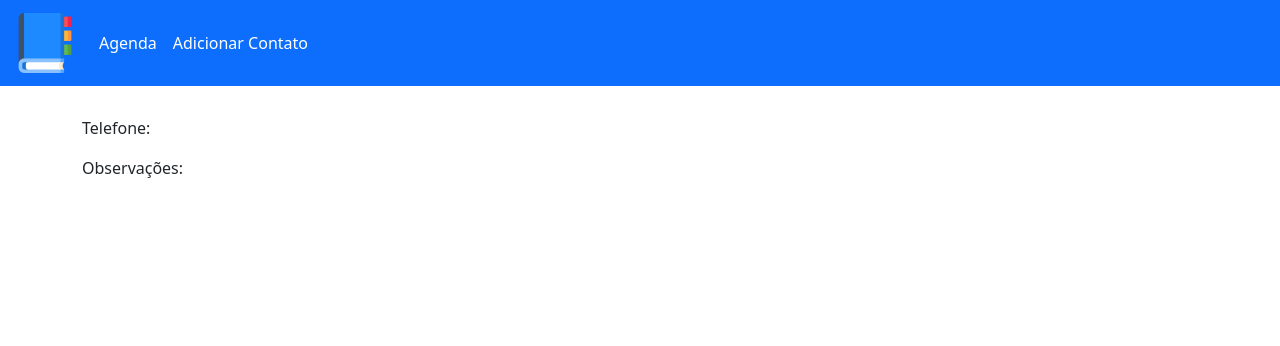
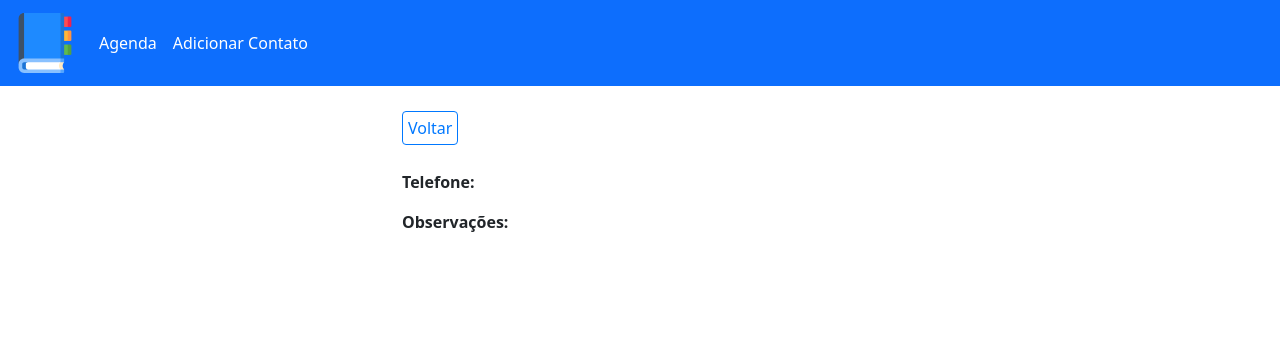
Before and after one commit to JoaopedroSassi/PJ-Agenda, a PHP site: page /show.php in a window 1280 px wide. Shown: the top 346 px of the page. Run offline with PHP 8.4, Linux system fonts and the light colour scheme; data that the repository does not hold is empty; some libraries are stand-ins or nearby versions.

Commit message:
Add bak_btn + include show.php + Style back_btn

```diff
--- a/css/style.css
+++ b/css/style.css
@@ -67,3 +67,34 @@
    margin: 0 auto;
    margin-top: 30px;
 }
+
+/* Individual contact */
+#view-contact-container{
+   max-width: 500px;
+   margin: 0 auto;
+}
+
+.bold{
+   font-weight: bold;
+}
+
+/* Back btn*/
+#back-link-container{
+   display: block;
+   width: 500px;
+   margin: 30px auto 0;
+}
+
+#back-link{
+   border: 1px solid #0078FF;
+   color: #0078FF;
+   border-radius: 4px;
+   padding: 5px;
+   text-decoration: none;
+   transition: .5s ease;
+}
+
+#back-link:hover{
+   color: #FFF;
+   background-color: #0078FF;
+}
--- a/show.php
+++ b/show.php
@@ -2,6 +2,7 @@
    include_once('templates/header.php')
 ?>
    <div class="container" id="view-contact-container">
+      <?php include_once('templates/back_btn.php') ?>
       <h1 id="main-title"><?= $contact['name']?></h1>
       <p class="bold">Telefone:</p>
       <p><?= $contact['phone']?></p>
--- /dev/null
+++ b/templates/back_btn.php
@@ -0,0 +1,3 @@
+<div id="back-link-container">
+   <a href="<?= $BASE_URL ?>index.php" id="back-link">Voltar</a>
+</div>
```
